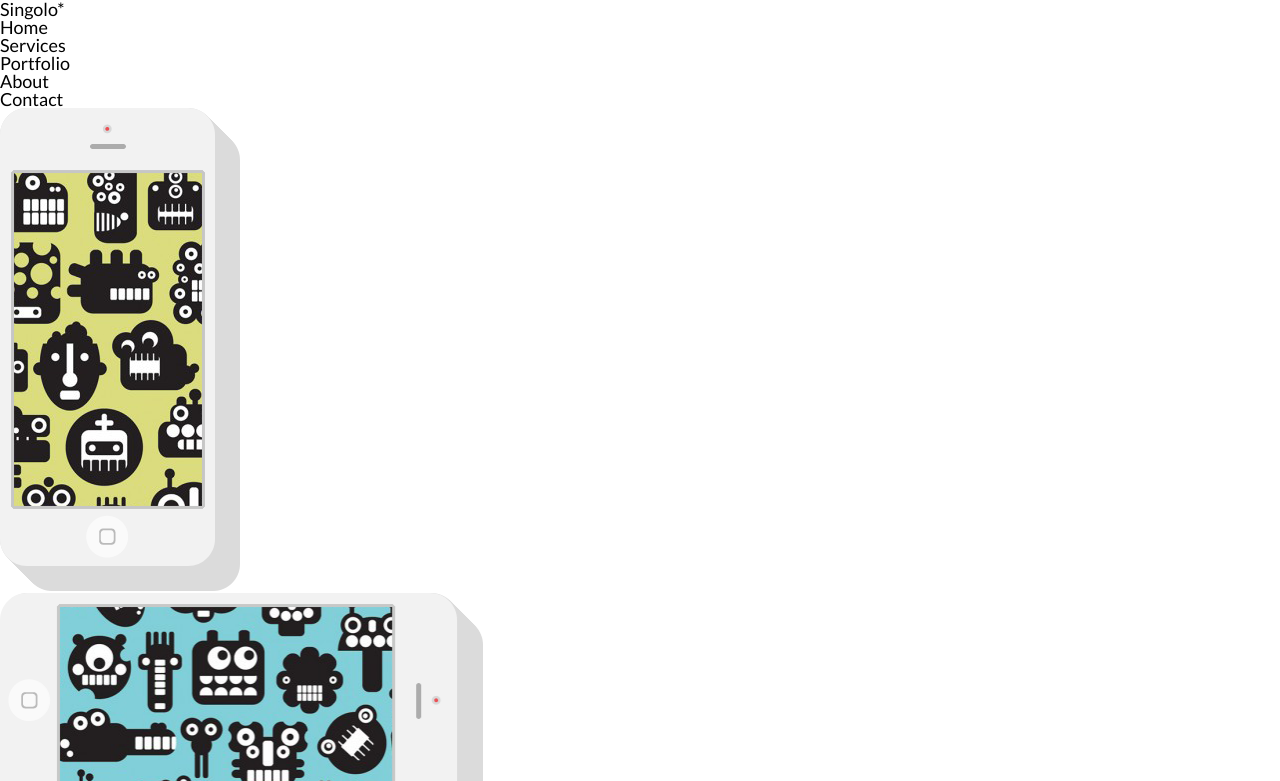
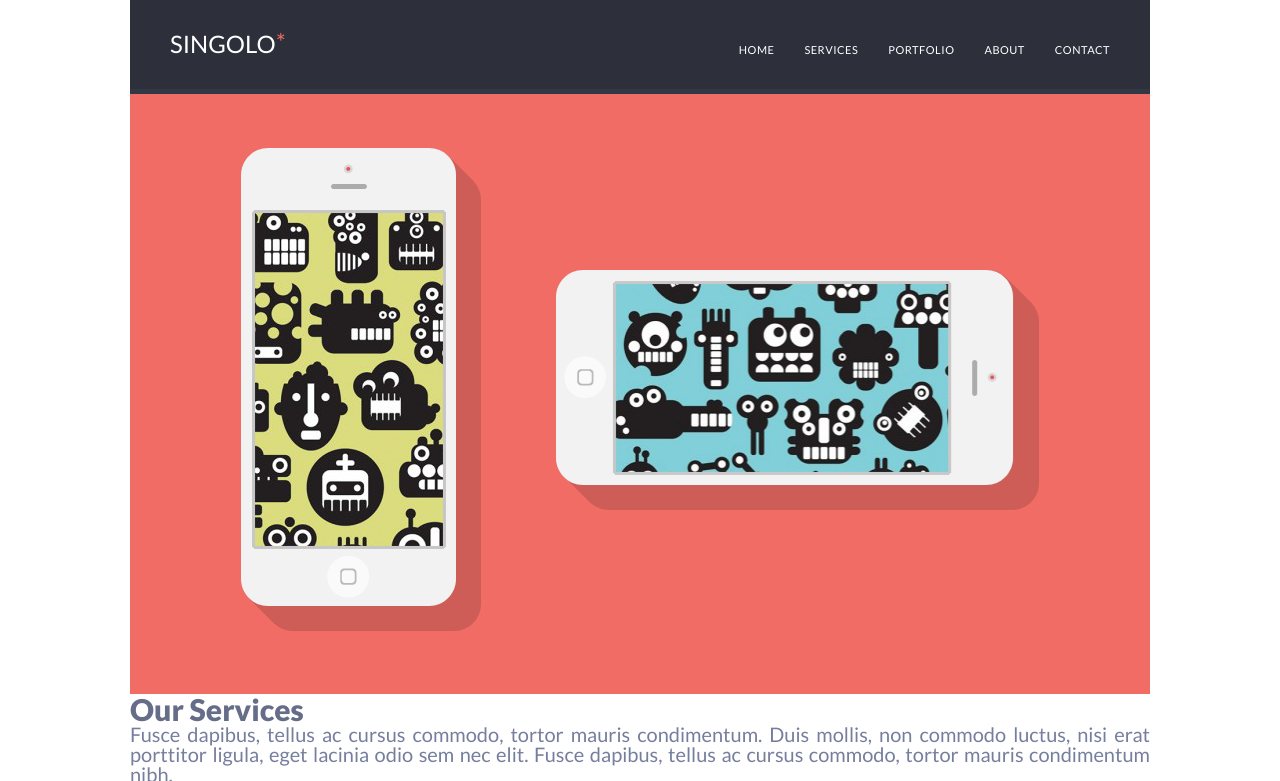
Before and after one commit to tarasdemidovich1995/singolo, a plain HTML site: page singolo1.html in a window 1280 px wide. Shown: the top 781 px of the page. Drawn offline with Linux system fonts and the light colour scheme.

Commit message:
feat: add header and slider for page

```diff
--- a/singolo1.css
+++ b/singolo1.css
@@ -78,13 +78,78 @@ a {
 }
 
 html {
-  font-size: 18px;
+  font-size: 20px;
   font-family: "Lato", "Lato-Black", sans-serif;
+  color: #767e9e;
+  letter-spacing: 0.001px;
 }
 
-.phone {
-  width: 240px;
-  height: 483px;
+h1 {
+  font-size: 1.2rem;
+  color: #ffffff;
+  text-transform: uppercase;
+  font-weight: 500;
+}
+
+h2 {
+  font-family: "Lato-Black", sans-serif;
+  font-size: 1.5rem;
+  color: #666d89;
+}
+
+h3 {
+  font-size: 1rem;
+  font-family: "Lato-Black", sans-serif;
+  color: #666d89;
+}
+
+p {
+  text-align: justify;
+}
+
+.container {
+  width: 1020px;
+  margin: 0 auto;
+}
+
+.header {
+  display: -webkit-box;
+  display: -ms-flexbox;
+  display: flex;
+  -webkit-box-pack: justify;
+      -ms-flex-pack: justify;
+          justify-content: space-between;
+  -webkit-box-align: end;
+      -ms-flex-align: end;
+          align-items: flex-end;
+  background-color: #2d303a;
+  border-bottom: 5px solid #323746;
+  padding: 0 40px 33px 40px;
+}
+
+.link {
+  font-size: 0.55rem;
+  text-transform: uppercase;
+  letter-spacing: 0.5px;
+  color: #ffffff;
+}
+
+.link:hover {
+  color: #f06c64;
+}
+
+.slider {
+  height: 600px;
+  background-color: #f06c64;
+  display: -webkit-box;
+  display: -ms-flexbox;
+  display: flex;
+  -webkit-box-align: center;
+      -ms-flex-align: center;
+          align-items: center;
+  -ms-flex-pack: distribute;
+      justify-content: space-around;
+  padding-bottom: 7px;
 }
 
 .phone_vertical {
@@ -96,4 +161,33 @@ html {
   width: 483px;
   height: 240px;
 }
+
+.logo {
+  padding-top: 32px;
+}
+
+.logo h1 {
+  position: relative;
+}
+
+.logo .purple-letter {
+  color: #f06c64;
+  position: absolute;
+  top: -2px;
+  right: -10px;
+}
+
+.navigation__list {
+  display: -webkit-box;
+  display: -ms-flexbox;
+  display: flex;
+}
+
+.navigation__list-item {
+  margin-right: 30px;
+}
+
+.navigation__list-item:last-child {
+  margin-right: 0;
+}
 /*# sourceMappingURL=singolo1.css.map */
--- a/singolo1.html
+++ b/singolo1.html
@@ -13,26 +13,26 @@
         <header class="header">
             <div class="header__left">
                 <section class="logo">
-                    <h1>Singolo<span class="purple-letter">*</span></h1>
+                    <h1>Singolo<span class="purple-letter"> *</span></h1>
                 </section>
             </div>
             <div class="header__right">
                 <nav class="navigation">
                     <ul class="navigation__list">
                         <li class="navigation__list-item">
-                            <a href="" class="navigation__link">Home</a>
+                            <a href="./singolo1.html" class="link">Home</a>
                         </li>
                         <li class="navigation__list-item">
-                            <a href="" class="navigation__link">Services</a>
+                            <a href="/" class="link">Services</a>
                         </li>
                         <li class="navigation__list-item">
-                            <a href="" class="navigation__link">Portfolio</a>
+                            <a href="/" class="link">Portfolio</a>
                         </li>
                         <li class="navigation__list-item">
-                            <a href="" class="navigation__link">About</a>
+                            <a href="/" class="link">About</a>
                         </li>
                         <li class="navigation__list-item">
-                            <a href="" class="navigation__link">Contact</a>
+                            <a href="/" class="link">Contact</a>
                         </li>
                     </ul>
                 </nav>
```
